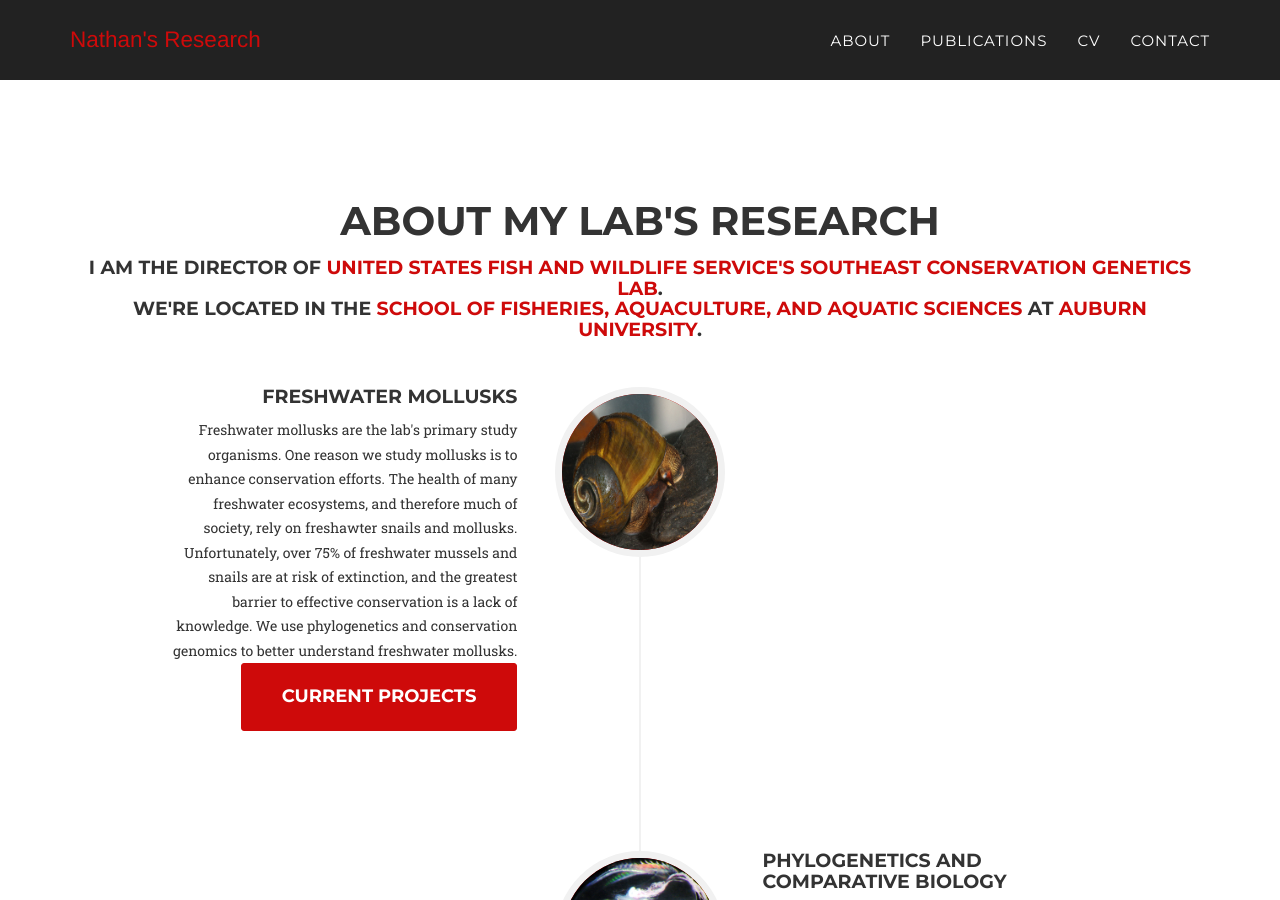
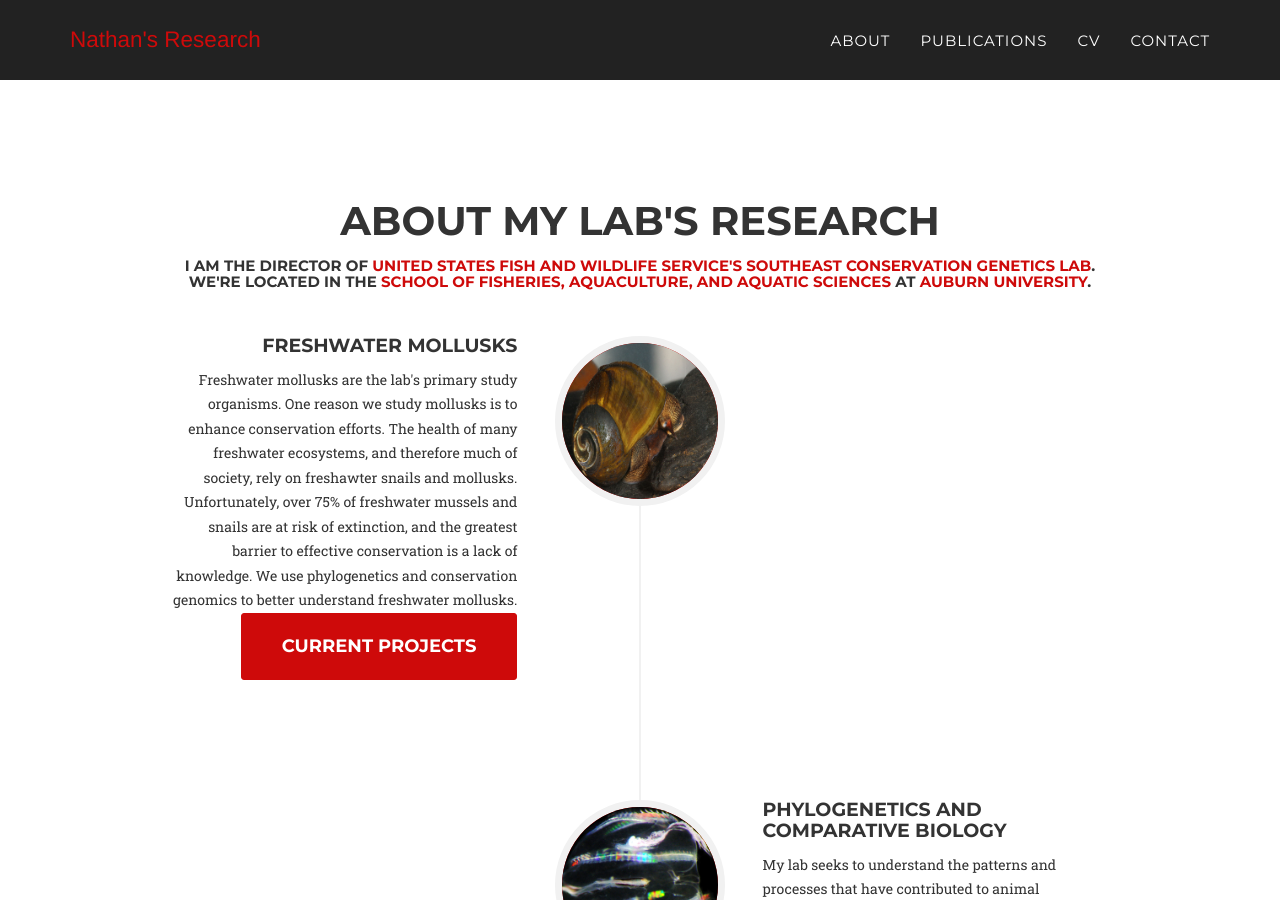
Before and after one commit to NathanWhelan/nathanwhelan.github.io, a Jekyll site: the page built from index.html, in a window 1280 px wide and 900 px high, scrolled down 709 px. Built offline with Jekyll 4.4.1, drawn with Linux system fonts in a browser that asks for light colours; some web fonts are replaced.

```diff
--- a/_includes/about.html
+++ b/_includes/about.html
@@ -4,7 +4,7 @@
             <div class="row">
                 <div class="col-lg-12 text-center">
                     <h2 class="section-heading">About My Lab's Research</h2>
-                    <h4>I am the Director of <a href="https://www.fws.gov/southeast/warm-springs-fish-technology-center/conservation-genetics-lab/">United States Fish and Wildlife Service's Southeast Conservation Genetics Lab</a>.</br>We're located in the <a href="http://sfaas.auburn.edu">School of Fisheries, Aquaculture, and Aquatic Sciences</a> at <a href="http://auburn.edu">Auburn University</a>.</h4>
+                    <h5>I am the Director of <a href="https://www.fws.gov/southeast/warm-springs-fish-technology-center/conservation-genetics-lab/">United States Fish and Wildlife Service's Southeast Conservation Genetics Lab</a>.</br>We're located in the <a href="http://sfaas.auburn.edu">School of Fisheries, Aquaculture, and Aquatic Sciences</a> at <a href="http://auburn.edu">Auburn University</a>.</h5>
                     <p></br></p>
                 </div>
             </div>
```
